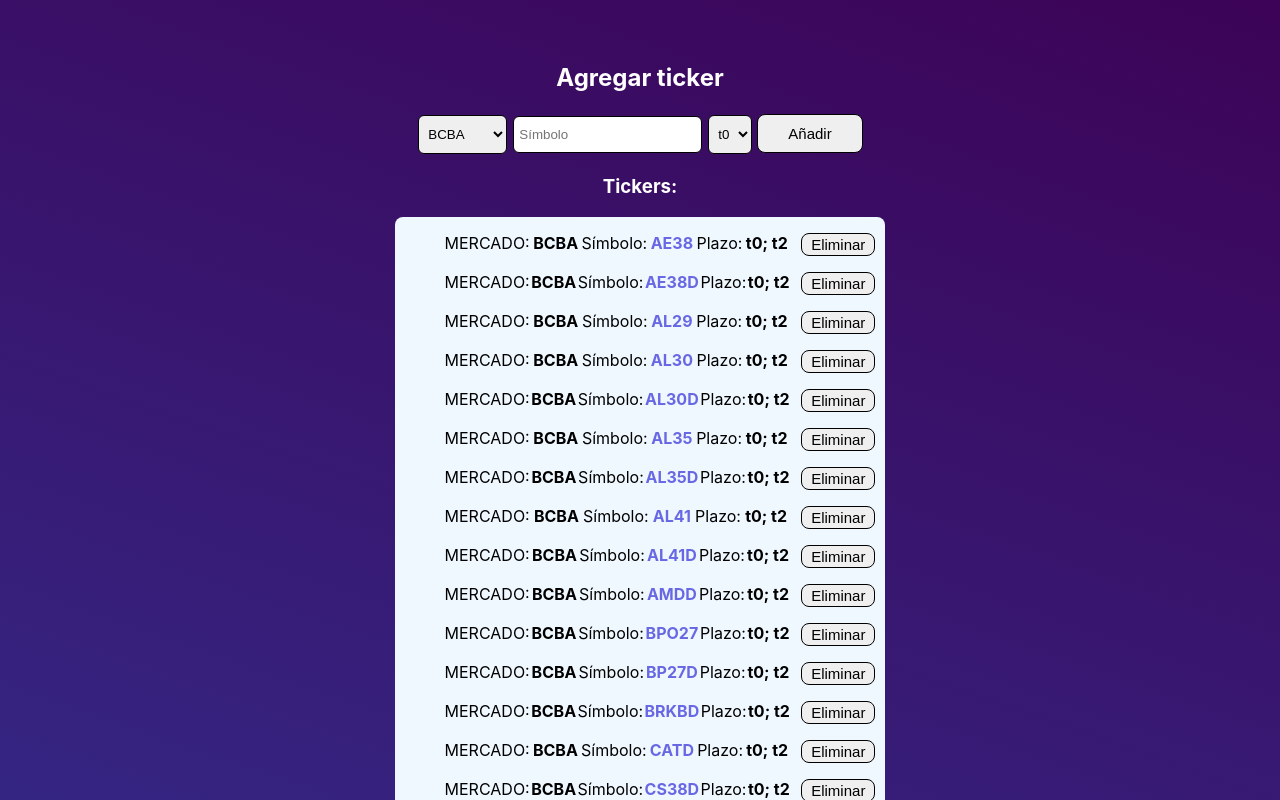
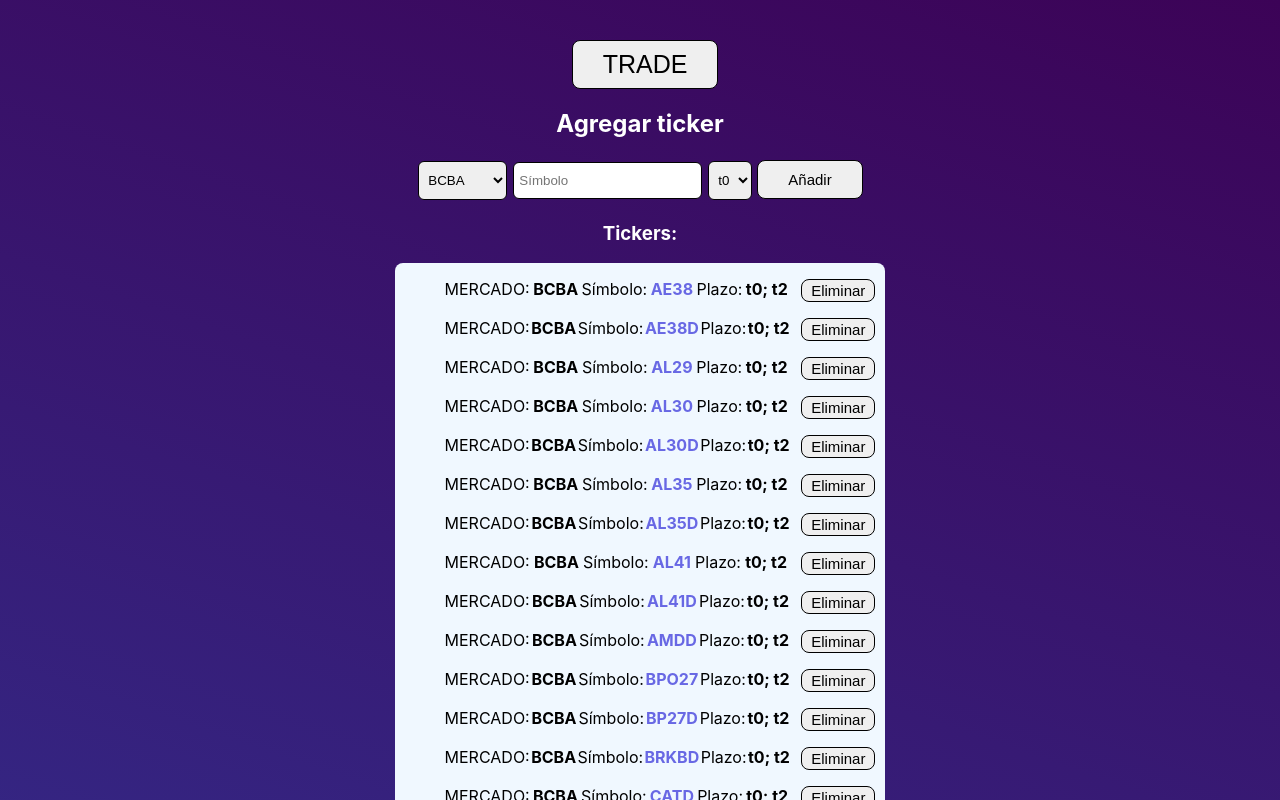
Before and after one commit to bautiliendo/Trading-bot, a React (Create React App) app in the folder client/: page /tickers in a window 1280 px wide. Shown: the top 800 px of the page. Built offline with nearby package versions, Linux system fonts and the light colour scheme.

Commit message:
avances 18/4

```diff
--- a/client/src/App.js
+++ b/client/src/App.js
@@ -3,16 +3,17 @@
 import { Routes, Route } from "react-router-dom"
 import { Tickers } from './components/Tickers';
 import { Toaster } from 'react-hot-toast'
+import { AuthProvider } from './components/AuthContext';
 
 function App() {
   return (
-    <>
+    <AuthProvider>
   <Toaster  toastOptions={{duration: 2000}} />
    <Routes>
       <Route path="/" element={<LoginForm />} />
       <Route path="/tickers" element={<Tickers />} />
   </Routes>
-    </>
+    </AuthProvider>
   )
 }
 
--- /dev/null
+++ b/client/src/components/AuthContext.js
@@ -0,0 +1,15 @@
+import React, { createContext, useState } from 'react';
+
+const AuthContext = createContext();
+
+export const AuthProvider = ({ children }) => {
+  const [bearer, setBearer] = useState('');
+
+  return (
+    <AuthContext.Provider value={{ bearer, setBearer }}>
+      {children}
+    </AuthContext.Provider>
+  );
+};
+
+export default AuthContext;
--- a/client/src/components/LoginForm.js
+++ b/client/src/components/LoginForm.js
@@ -1,15 +1,16 @@
-import React, { useState } from 'react';
+import React, { useState, useContext } from 'react';
 import '../index.css';
 import { useNavigate } from 'react-router-dom';
 import { toast } from 'react-hot-toast';
+import AuthContext from './AuthContext';
 
 
 export const LoginForm = () => {
+  const { setBearer } = useContext(AuthContext);
   const navigate = useNavigate()
   const [username, setUsername] = useState('');
   const [password, setPassword] = useState('');
   const [errorMessage, setErrorMessage] = useState('');
-
 
   const handleSubmit = async (event) => {
     event.preventDefault();
@@ -30,12 +31,10 @@
       } else {
         toast.success('Inicio de sesión exitoso. Bienvenido! ')
         const data = await response.json();
-        console.log(data);
+        setBearer(data);
         navigate('/tickers')
       }
 
-
-       // Aquí puedes manejar la respuesta del servidor
     } catch (error) {
       console.error(error);
       setErrorMessage('Error al iniciar sesión. Por favor, verifica tus credenciales.');
--- a/client/src/components/Tickers.js
+++ b/client/src/components/Tickers.js
@@ -1,52 +1,68 @@
-import React, { useState, useEffect } from 'react';
+import React, { useState, useEffect, useContext } from 'react';
 import '../index.css';
 import { tickers } from './TickerList'
+import AuthContext from './AuthContext';
 
 
 export const Tickers = () => {
+  const bearer = useContext(AuthContext)
   const [tickersData, setTickersData] = useState([]);
-
+  const [accessToken, setAccessToken ] = useState("Aqui no hay nada");
 
   useEffect(() => {
+      setAccessToken(bearer.bearer.access_token);
+  }, [bearer]);
 
+  useEffect(() => {
+    console.log(accessToken)  // SOLUCIONAR PROBLEMA DE F5
+}, [accessToken]);
+
+  useEffect(() => {
     setTickersData(tickers)
-
-    tickersData.forEach(async (ticker) => {
-      try {
-      //   const response = await fetch('http://localhost:3001/auth/ticker', {
-      //   method: 'GET',
-      //   headers: {
-      //     'Content-Type': 'application/json'
-      //   },
-      //   body: JSON.stringify({ username, password })
-      // });
-      } catch (error) {
-        console.error('Error en la petición:', error);
-      }
-    });
   // eslint-disable-next-line react-hooks/exhaustive-deps
   }, []);
 
+  //Boton para añadir nuevos tickers
   const anadirTicker = e => {
       e.preventDefault()
       const mercado = e.target.mercado.value;
       const simbolo = e.target.simbolo.value;
       const plazo = e.target.plazo.value;
-
       const newTicker = { mercado, simbolo, plazo };
       setTickersData([...tickersData, newTicker]);
   }
 
+  //Boton para eliminar tickers
   const eliminarTicker = (e, index) => {
     e.preventDefault();
     const newTickersData = tickersData.filter((ticker, i) => i !== index);
     setTickersData(newTickersData);
+  }
 
-  }
+  //Boton para iniciar TRADE
+  const trade = e => {
+    e.preventDefault();
+    try {
+      tickersData.forEach(async (ticker) => {
+        const response = await fetch('http://localhost:3001/auth/trade', { // CREAR RUTA TRADE EN SERVER
+        method: 'GET',
+        headers: {
+          'Content-Type': 'application/json'   // CHEQUEAR EN PAGINA API SI ESTA BIEN ESTA LOGICA
+        },
+        body: JSON.stringify({accessToken})   // CHEQUEAR EN PAGINA API SI ESTA BIEN ESTA LOGICA
+      });
+
+      // MANEJAR RESPUESTA
+      })
+    } catch (error) {
+      console.error('Error durante el trading:', error);
+    }
+  };
+
 
   return (
     <div className='container2'>
-        <h1 className='white'> </h1>
+        <button className='button4 ' onClick={trade}>TRADE</button>
         <h2 className='white'>Agregar ticker</h2>
         <form className='form-tickers' onSubmit={anadirTicker}>
         <select name='mercado' className='input-small'>
@@ -74,11 +90,9 @@
                 Plazo: <strong>{ticker.plazo[0]}; {ticker.plazo[1]} </strong>
                 <button className='button3' data-index={index} onClick={(e) => eliminarTicker(e, index)}>Eliminar</button>
               </li>
-
             </ul>
           ))}
           </div>
     </div>
   );
-
 };
--- a/client/src/index.css
+++ b/client/src/index.css
@@ -116,7 +116,7 @@
 }
 
 .button2:hover{
-transform: scale(1.03);
+transform: scale(1.01);
 background-color: rgb(171, 250, 171);
 }
 .button3{
@@ -130,7 +130,7 @@
   font-size: 15px;
 }
 .button3:hover{
-transform: scale(1.03);
+transform: scale(1.01);
 background-color: rgb(247, 149, 149);
 }
 /*Form tickers */
@@ -140,3 +140,19 @@
   border: 1px solid black;
   border-radius: 6px;
 }
+
+/* BUTTON TRADE  */
+.button4 {
+  margin-top: 40px;
+  border: 1px solid ;
+  border-radius: 8px;
+  padding: 9px 30px;
+  text-align: center;
+  text-decoration: none;
+  margin-left: 10px;
+  font-size: 25px;
+}
+.button4:hover{
+  transform: scale(1.01);
+  background-color: rgb(171, 250, 171);
+  }
```
